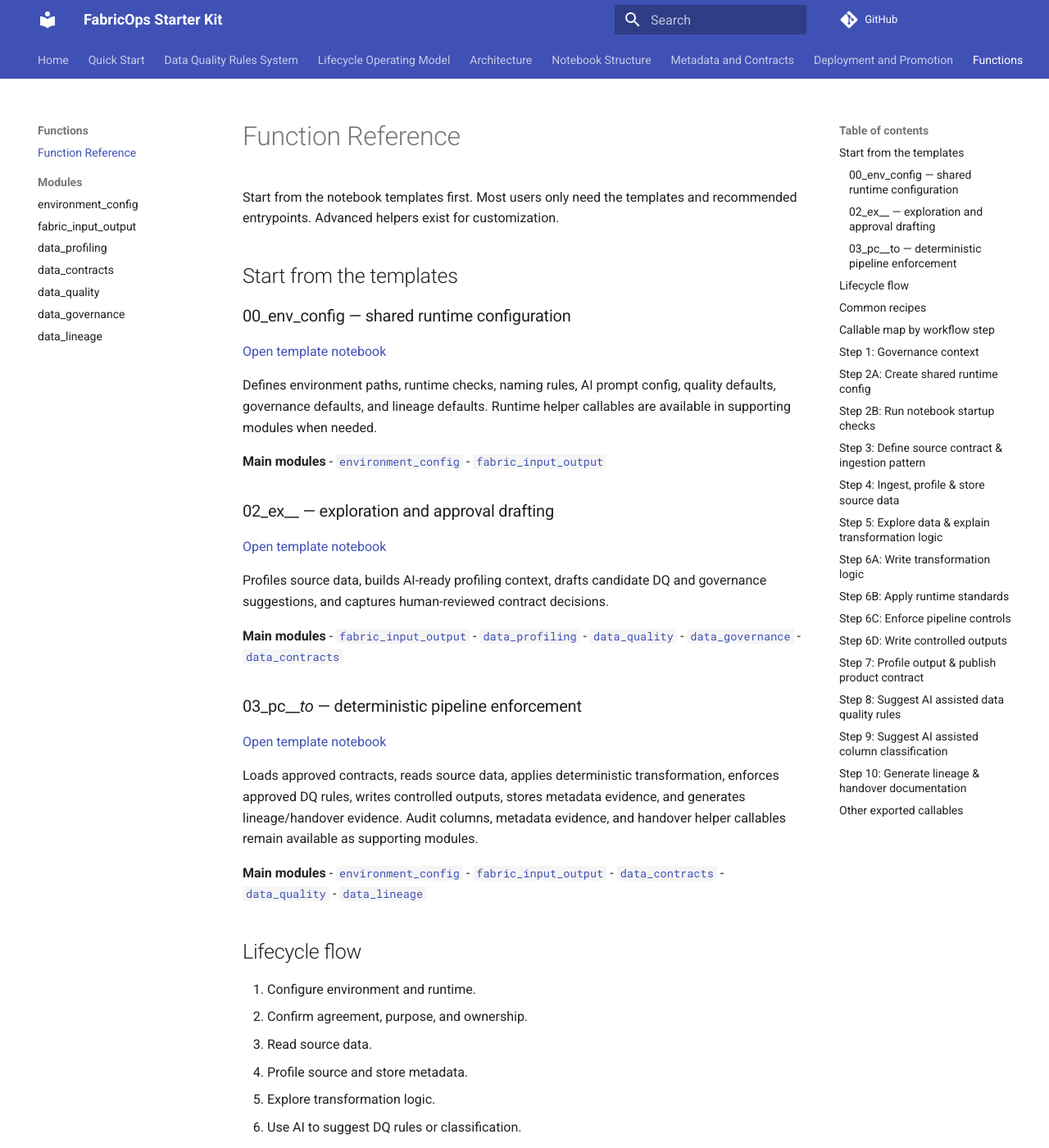
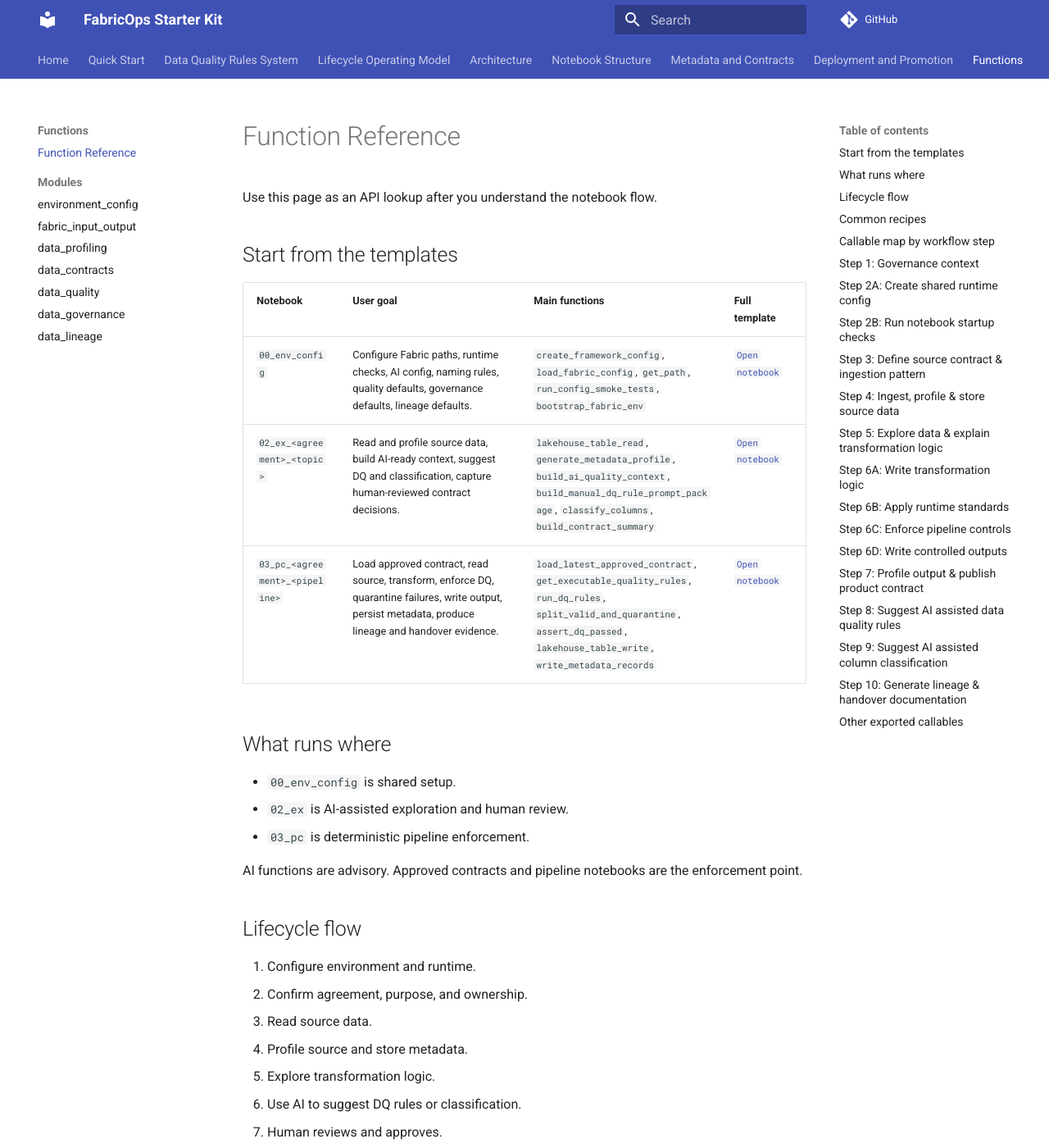
Before and after one commit to Voycepeh/fabric-data-product-framework, an MkDocs documentation site: the page built from docs/reference/index.md, in a window 1280 px wide and 1400 px high. Shown: the whole window at 82% size. Built offline with MkDocs 1.6.1 and Material for MkDocs 9.7.7, drawn with Linux system fonts in a browser that asks for light colours; comment, search, counter and statistics services are not loaded.

Commit message:
Make function reference template-first via generator

```diff
--- a/docs/reference/index.md
+++ b/docs/reference/index.md
@@ -1,44 +1,22 @@
 # Function Reference
 
-Start from the notebook templates first. Most users only need the templates and recommended entrypoints. Advanced helpers exist for customization.
+Use this page as an API lookup after you understand the notebook flow.
 
 ## Start from the templates
 
-### 00_env_config — shared runtime configuration
+| Notebook | User goal | Main functions | Full template |
+|---|---|---|---|
+| `00_env_config` | Configure Fabric paths, runtime checks, AI config, naming rules, quality defaults, governance defaults, lineage defaults. | `create_framework_config`, `load_fabric_config`, `get_path`, `run_config_smoke_tests`, `bootstrap_fabric_env` | [`Open notebook`](https://github.com/Voycepeh/FabricOps-Starter-Kit/blob/main/templates/notebooks/00_env_config.ipynb) |
+| `02_ex_<agreement>_<topic>` | Read and profile source data, build AI-ready context, suggest DQ and classification, capture human-reviewed contract decisions. | `lakehouse_table_read`, `generate_metadata_profile`, `build_ai_quality_context`, `build_manual_dq_rule_prompt_package`, `classify_columns`, `build_contract_summary` | [`Open notebook`](https://github.com/Voycepeh/FabricOps-Starter-Kit/blob/main/templates/notebooks/02_ex_agreement_topic.ipynb) |
+| `03_pc_<agreement>_<pipeline>` | Load approved contract, read source, transform, enforce DQ, quarantine failures, write output, persist metadata, produce lineage and handover evidence. | `load_latest_approved_contract`, `get_executable_quality_rules`, `run_dq_rules`, `split_valid_and_quarantine`, `assert_dq_passed`, `lakehouse_table_write`, `write_metadata_records` | [`Open notebook`](https://github.com/Voycepeh/FabricOps-Starter-Kit/blob/main/templates/notebooks/03_pc_agreement_source_to_target.ipynb) |
 
-[Open template notebook](https://github.com/Voycepeh/FabricOps-Starter-Kit/blob/main/templates/notebooks/00_env_config.ipynb)
+## What runs where
 
-Defines environment paths, runtime checks, naming rules, AI prompt config, quality defaults, governance defaults, and lineage defaults. Runtime helper callables are available in supporting modules when needed.
+- `00_env_config` is shared setup.
+- `02_ex` is AI-assisted exploration and human review.
+- `03_pc` is deterministic pipeline enforcement.
 
-**Main modules**
-- [`environment_config`](../api/modules/environment_config/)
-- [`fabric_input_output`](../api/modules/fabric_input_output/)
-
-### 02_ex_<agreement>_<topic> — exploration and approval drafting
-
-[Open template notebook](https://github.com/Voycepeh/FabricOps-Starter-Kit/blob/main/templates/notebooks/02_ex_agreement_topic.ipynb)
-
-Profiles source data, builds AI-ready profiling context, drafts candidate DQ and governance suggestions, and captures human-reviewed contract decisions.
-
-**Main modules**
-- [`fabric_input_output`](../api/modules/fabric_input_output/)
-- [`data_profiling`](../api/modules/data_profiling/)
-- [`data_quality`](../api/modules/data_quality/)
-- [`data_governance`](../api/modules/data_governance/)
-- [`data_contracts`](../api/modules/data_contracts/)
-
-### 03_pc_<agreement>_<source>_to_<target> — deterministic pipeline enforcement
-
-[Open template notebook](https://github.com/Voycepeh/FabricOps-Starter-Kit/blob/main/templates/notebooks/03_pc_agreement_source_to_target.ipynb)
-
-Loads approved contracts, reads source data, applies deterministic transformation, enforces approved DQ rules, writes controlled outputs, stores metadata evidence, and generates lineage/handover evidence. Audit columns, metadata evidence, and handover helper callables remain available as supporting modules.
-
-**Main modules**
-- [`environment_config`](../api/modules/environment_config/)
-- [`fabric_input_output`](../api/modules/fabric_input_output/)
-- [`data_contracts`](../api/modules/data_contracts/)
-- [`data_quality`](../api/modules/data_quality/)
-- [`data_lineage`](../api/modules/data_lineage/)
+AI functions are advisory. Approved contracts and pipeline notebooks are the enforcement point.
 
 ## Lifecycle flow
 
```
Also changed, not shown: AGENTS.md (+4 -0 lines), 2 other files.
